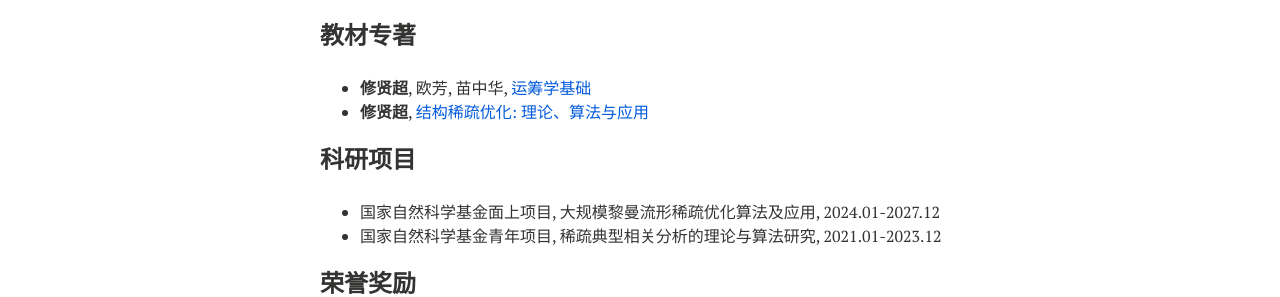
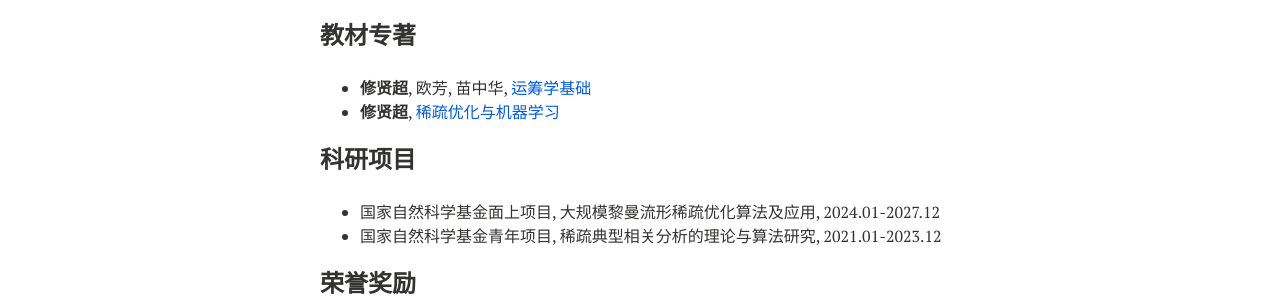
Before and after one commit to xianchaoxiu/xianchaoxiu.github.io, a Jekyll site: the page built from chinese/index.md, in a window 1280 px wide. Shown: the part 967-1264 px from the top of the page. Built offline with Jekyll 4.4.1, drawn with Linux system fonts in a browser that asks for light colours; nearby versions of some CDN libraries.

Commit message:
Update index.md

```diff
--- a/chinese/index.md
+++ b/chinese/index.md
@@ -44,8 +44,8 @@ share: false
 
 
 ### 教材专著
-* <b>修贤超</b>, 欧芳, 苗中华, <a href="https://xianchaoxiu.github.io/chinese/book/OR/" class="textlink" target="_blank">运筹学基础</a> <br>
-* <b>修贤超</b>, <a href="https://xianchaoxiu.github.io/chinese/book/OPT/" class="textlink" target="_blank">结构稀疏优化: 理论、算法与应用</a> <br>
+* <b>修贤超</b>, 欧芳, 苗中华, <a href="https://xianchaoxiu.github.io/chinese/book/OR/" class="textlink" target="_blank"> 运筹学基础</a> <br>
+* <b>修贤超</b>, <a href="https://xianchaoxiu.github.io/chinese/book/OPT/" class="textlink" target="_blank"> 稀疏优化与机器学习 </a> <br>
 
 
 
```
